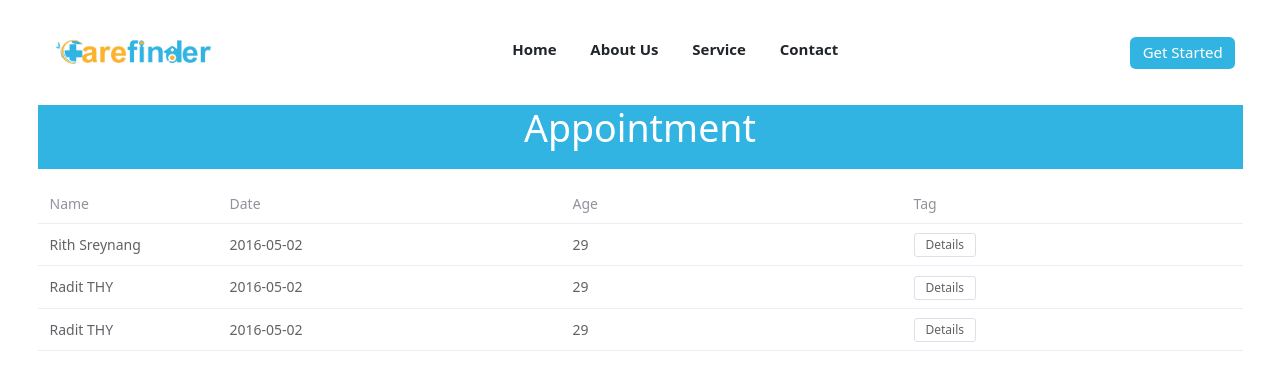
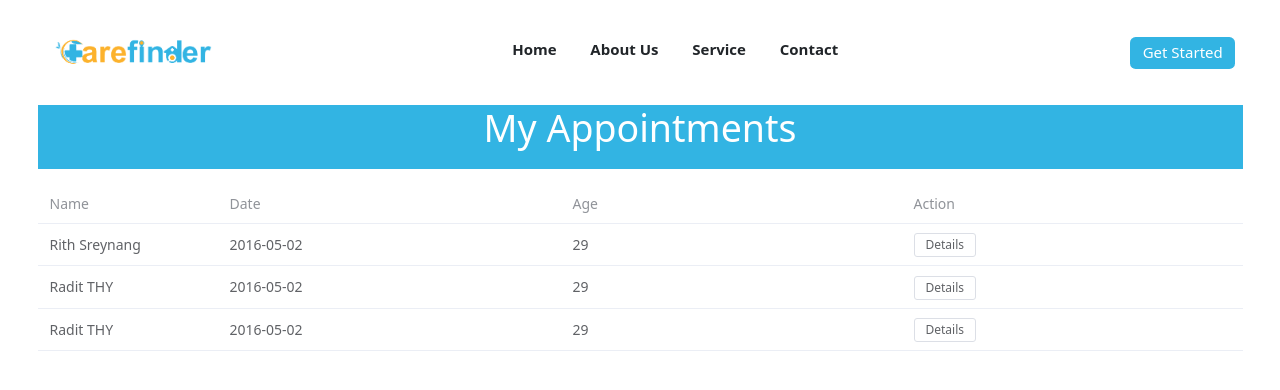
Before and after one commit to rath-samrith-webdev/Virtual-Company-2, a Vue app in the folder frontend/: page /appointment in a window 1280 px wide. Shown: the top 390 px of the page. Built offline with nearby package versions, Linux system fonts and the light colour scheme; no server answers; what vue-simple-acl would draw is missing.

Commit message:
Merged from appointment branch

```diff
--- a/frontend/src/Components/Appointment/AppointmentTable.vue
+++ b/frontend/src/Components/Appointment/AppointmentTable.vue
@@ -1,19 +1,58 @@
+<script setup lang="ts">
+const showTable= true
+const tableData = [
+  {
+    name: 'Rith Sreynang',
+    doctor: 'phal him',
+    department: 'Health centre',
+    phone_number: '012023334',
+    date: '2016-05-02',
+    time: '12:08:30',
+    age: '29',
+    sex: 'Male'
+  },
+  {
+    name: 'Radit THY',
+    doctor: 'phal him',
+    department: 'Health centre',
+    phone_number: '012023334',
+    date: '2016-05-02',
+    time: '12:08:30',
+    age: '29',
+    sex: 'Male'
+  },
+  {
+    name: 'Radit THY',
+    doctor: 'phal him',
+    department: 'Health centre',
+    phone_number: '012023334',
+    date: '2016-05-02',
+    time: '12:08:30',
+    age: '29',
+    sex: 'Male'
+  }
+]
+
+function closePopover() {
+  $refs.popover.hide()
+}
+</script>
 <template>
   <div>
     <div class="appointment">
-        <h1>Appointment</h1>
+      <h1>My Appointments</h1>
     </div>
     <el-table v-if="showTable" :data="tableData" height="450" style="width: 100%" class="mt-3">
       <el-table-column prop="name" label="Name" width="180" />
       <el-table-column prop="date" label="Date" />
       <el-table-column prop="age" label="Age" />
-        <el-table-column label="Tag">
+      <el-table-column label="Action">
         <template #default="scope">
           <el-popover placement="right" :width="700" trigger="click">
             <div class="card-header">
               <h3>Appointment Details</h3>
             </div>
-                <div class="card-body" >
+            <div class="card-body">
               <p><b>Name:</b> {{ scope.row.name }}</p>
               <p><b>Doctor:</b> {{ scope.row.doctor }}</p>
               <p><b>Department:</b> {{ scope.row.department }}</p>
@@ -32,55 +71,6 @@
     </el-table>
   </div>
 </template>
-
-  <script>
-  export default {
-    name: 'AppointmentTable',
-    data() {
-      return {
-        showTable: true,
-        tableData: [
-          {
-            name: 'Rith Sreynang',
-            doctor: 'phal him',
-            department: 'Health centre',
-            phone_number: '012023334',
-            date: '2016-05-02',
-            time: '12:08:30',
-            age: '29',
-            sex: 'Male',
-          },
-          {
-            name: 'Radit THY',
-            doctor: 'phal him',
-            department: 'Health centre',
-            phone_number: '012023334',
-            date: '2016-05-02',
-            time: '12:08:30',
-            age: '29',
-            sex: 'Male',
-          },
-          {
-            name: 'Radit THY',
-            doctor: 'phal him',
-            department: 'Health centre',
-            phone_number: '012023334',
-            date: '2016-05-02',
-            time: '12:08:30',
-            age: '29',
-            sex: 'Male',
-          },
-        ],
-      };
-    },
-    methods: {
-      closePopover() {
-        this.$refs.popover.hide();
-      },
-    },
-  };
-  </script>
-
 <style scoped>
 .appointment {
   height: 8vh;
@@ -100,7 +90,7 @@
 .card-header {
   font-weight: bold;
   text-align: center;
-    background-color:#32B4E3;
+  background-color: #32B4E3;
   color: white;
   padding: 10px;
 }
```
Lines whose indentation alone changed are shown as unchanged.
